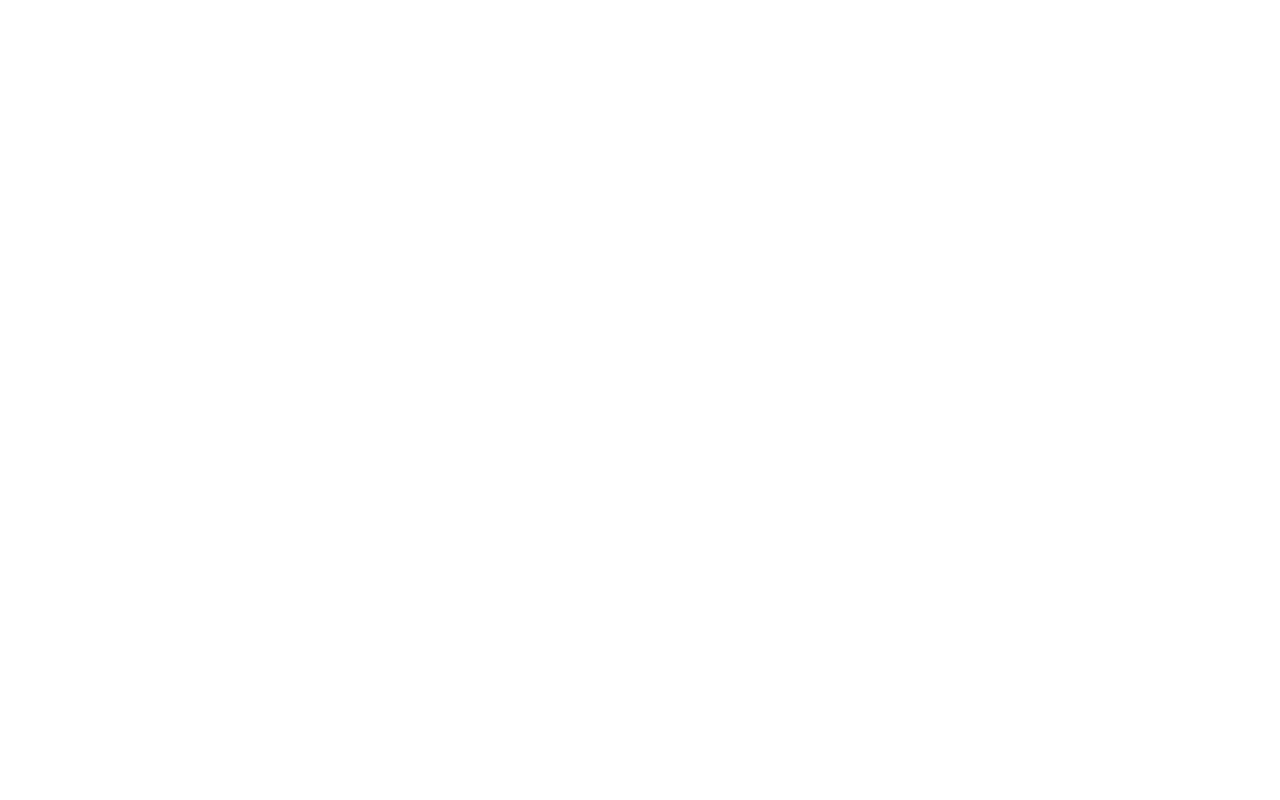
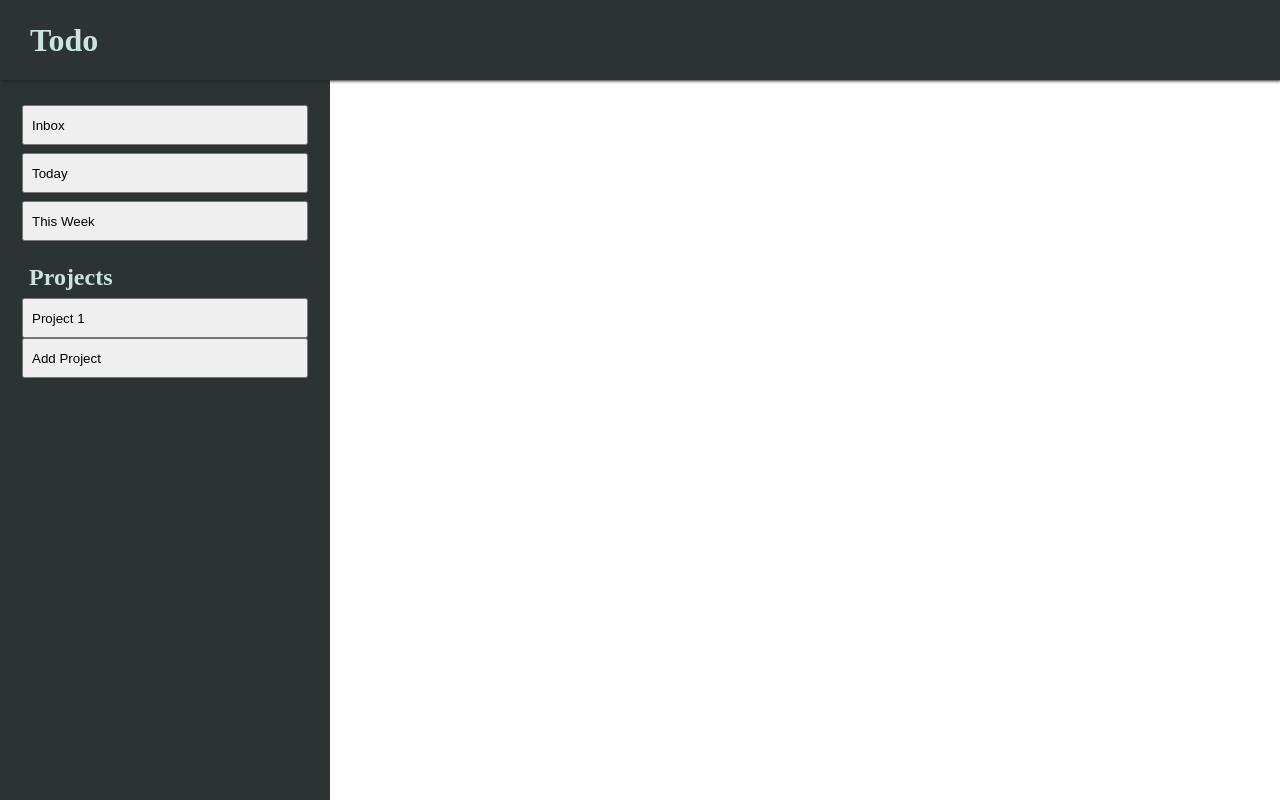
Before and after one commit to 0lympusMons/ToDo-List-Retry, a plain HTML site: page index.html in a window 1280 px wide. Drawn offline with Linux system fonts and the light colour scheme.

Commit message:
Initialize UI

```diff
--- a/index.html
+++ b/index.html
@@ -1,11 +1,50 @@
 <!DOCTYPE html>
 <html lang="en">
+
 <head>
     <meta charset="UTF-8">
     <meta name="viewport" content="width=device-width, initial-scale=1.0">
+    <link rel="stylesheet" href="styles.css">
+    <script defer src="./main.js"></script>
     <title>To Do</title>
 </head>
+
 <body>
+    <header>
+        <h1 class="text">Todo</h1>
+    </header>
+
+    <div class="global_wrapper">
+        <div class="menu">
+            <ul>
+                <li><button id="inboxButton" class="menu__button">Inbox</button></li>
+                <li><button id="todayButton" class="menu__button">Today</button></li>
+                <li><button id="thisWeekButton" class="menu__button">This Week</button></li>
+            </ul>
+
+            <div class="projects">
+                <h2>Projects</h2>
+                <ul>
+                    <li><button class="project__button">Project 1</button></li>
+                </ul>
+
+                <button id="addProjectButton">Add Project</button>
+            </div>
+        </div>
+
+        <div class="temporary__content">
+            <div class="temporary__content--content">
+                <h1 id="content__title"></h1>
+
+
+                <!-- make a modal/form -->
+
+            </div>
+        </div>
+    </div>
+
+
 
 </body>
+
 </html>
--- a/styles.css
+++ b/styles.css
@@ -1 +1,103 @@
+:root {
+  --darkest: #2c3333;
+  --darker: #2e4f4f;
+  --dark: #0e8388;
+  --light: #cbe4de;
+}
+
+*,
+*::before,
+*::after {
+  margin: 0;
+  padding: 0;
+  box-sizing: border-box;
+}
+
+html,
+body {
+  height: 100%;
+}
+
+header {
+  height: 10vh;
+  padding: 0 30px;
+  display: flex;
+  align-items: center;
+  position: relative;
+  background-color: var(--darkest);
+  box-shadow: #1d2222 1px 1px 3px;
+  z-index: 1;
+}
+header .text {
+  color: var(--light);
+}
+
+.global_wrapper {
+  display: flex;
+  height: 90vh;
+}
+.global_wrapper .menu {
+  flex-grow: 1;
+  background-color: var(--darkest);
+  padding: 25px 22px;
+  min-width: 330px;
+  flex-shrink: 0;
+}
+.global_wrapper .menu ul {
+  display: flex;
+  flex-direction: column;
+  align-items: center;
+  gap: 8px;
+}
+.global_wrapper .menu li {
+  list-style: none;
+  width: 100%;
+}
+.global_wrapper .menu button {
+  width: 100%;
+  margin: auto;
+  height: 40px;
+  display: flex;
+  align-items: center;
+  padding: 8px;
+}
+.global_wrapper .menu .projects h2 {
+  margin: 16px 0 0 0;
+  padding: 7px;
+  color: var(--light);
+}
+.global_wrapper .temporary__content {
+  flex-grow: 7;
+}
+.global_wrapper .temporary__content--content {
+  height: 100%;
+  width: 50%;
+  min-width: 400px;
+  margin: 0 auto;
+}
+.global_wrapper .temporary__content--content #content__title {
+  padding-top: 50px;
+}
+
+.task {
+  display: flex;
+  flex-direction: column;
+  background-color: var(--light);
+}
+.task .descriptionIndicator {
+  margin-top: -4px;
+}
+.task--1 {
+  display: flex;
+}
+.task--1 .due-date {
+  margin: auto;
+}
+.task--1 .task-title {
+  margin-left: 10px;
+}
+.task .deleteIcon {
+  width: 10px;
+}
+
 /*# sourceMappingURL=styles.css.map */
```
